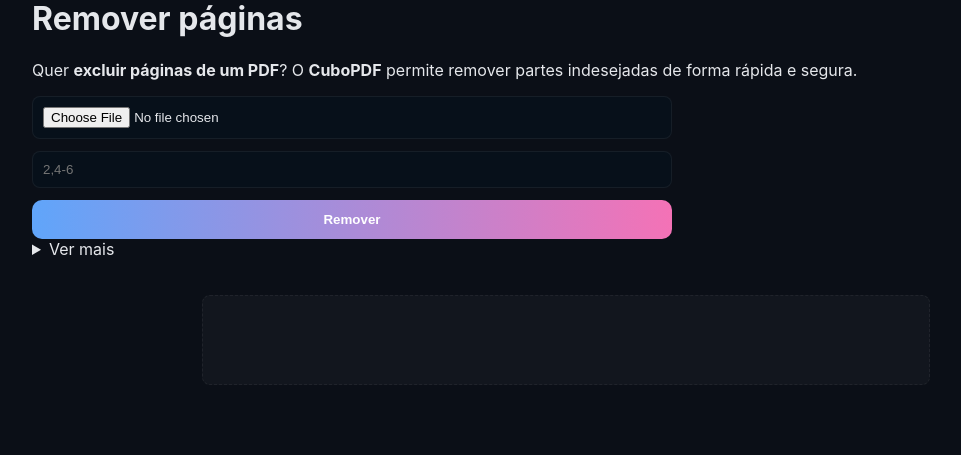
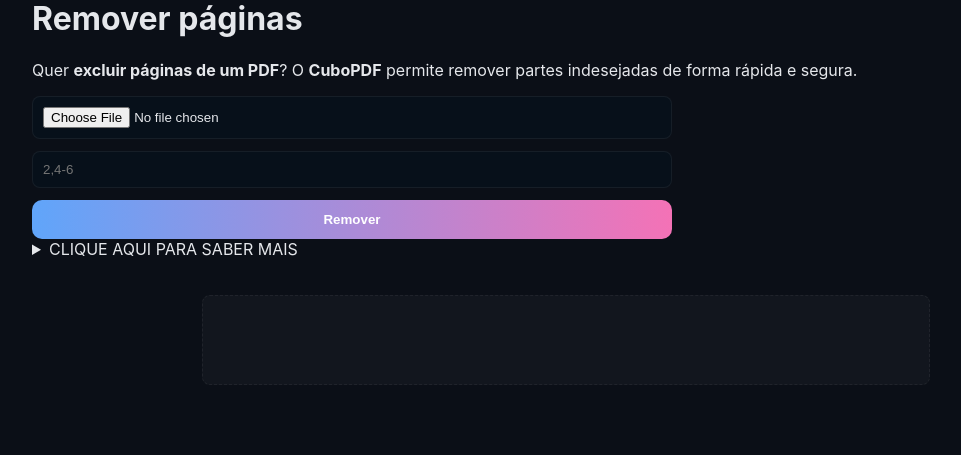
Before and after one commit to carloslestat56/cubopdf, a Flask app: page /remover-paginas in a window 1280 px wide. Shown: the part 265-720 px from the top of the page, without its empty margins (74-1035 px from the left). Run offline with Flask 3, Linux system fonts and the light colour scheme.

Commit message:
Update remove.html

```diff
--- a/templates/remove.html
+++ b/templates/remove.html
@@ -10,9 +10,9 @@ Quer <strong>excluir páginas de um PDF</strong>? O <strong>CuboPDF</strong> per
   <button type="submit">Remover</button>
 </form>
 <details>
-  <summary>Ver mais</summary>
+  <summary>CLIQUE AQUI PARA SABER MAIS</summary>
   <div>
-    <p>Com a ferramenta <strong>CLIQUE AQUI PARA SABER MAIS </strong>, você pode apagar trechos desnecessários de documentos sem precisar instalar softwares. Basta enviar o arquivo, selecionar as páginas que deseja eliminar e baixar a versão final limpa.</p>
+    <p>Com a ferramenta <strong>Remover páginas do PDF </strong>, você pode apagar trechos desnecessários de documentos sem precisar instalar softwares. Basta enviar o arquivo, selecionar as páginas que deseja eliminar e baixar a versão final limpa.</p>
 
     <p>Essa função é perfeita para relatórios longos, trabalhos acadêmicos ou contratos em que certas páginas não são mais relevantes.</p>
 
```
